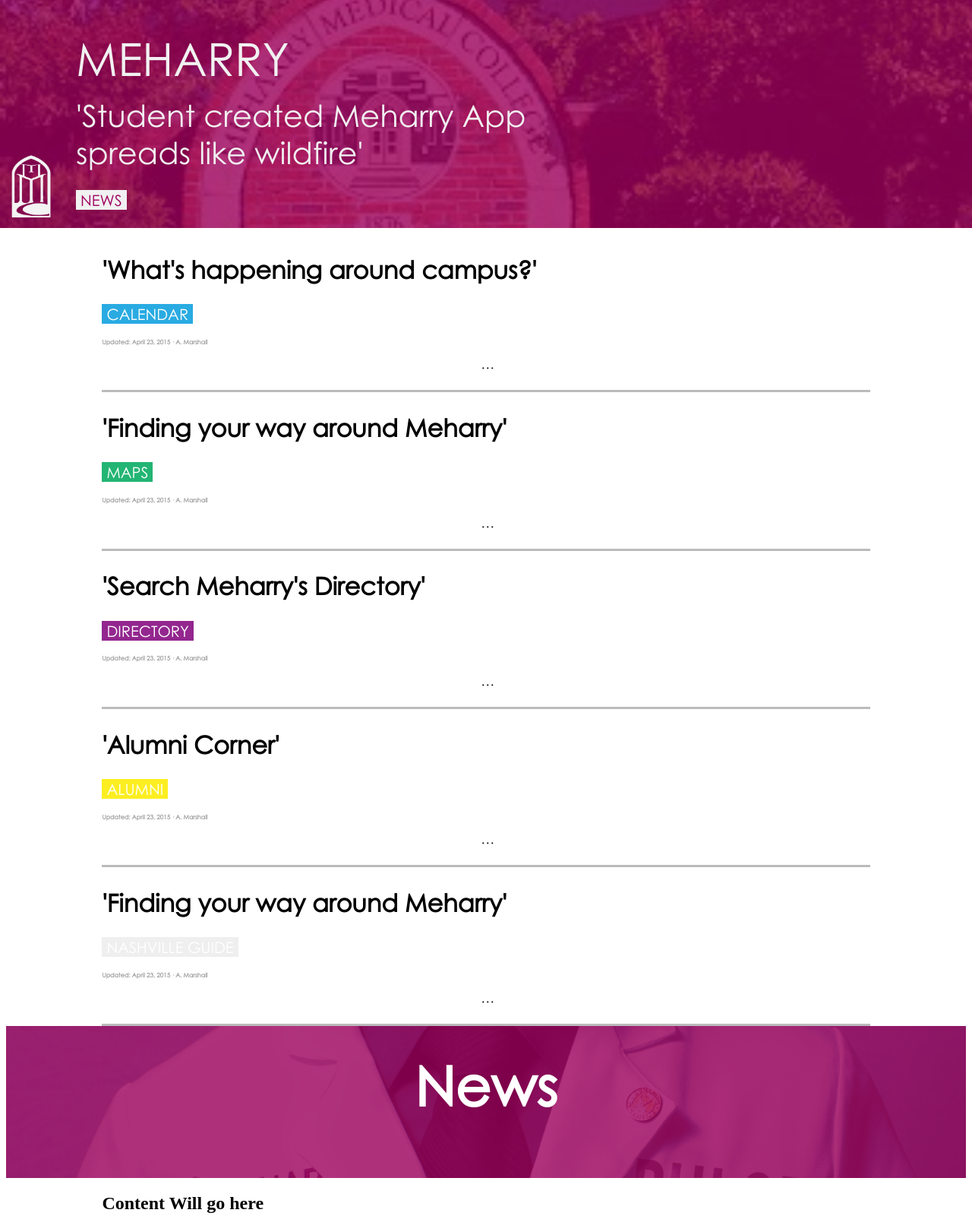
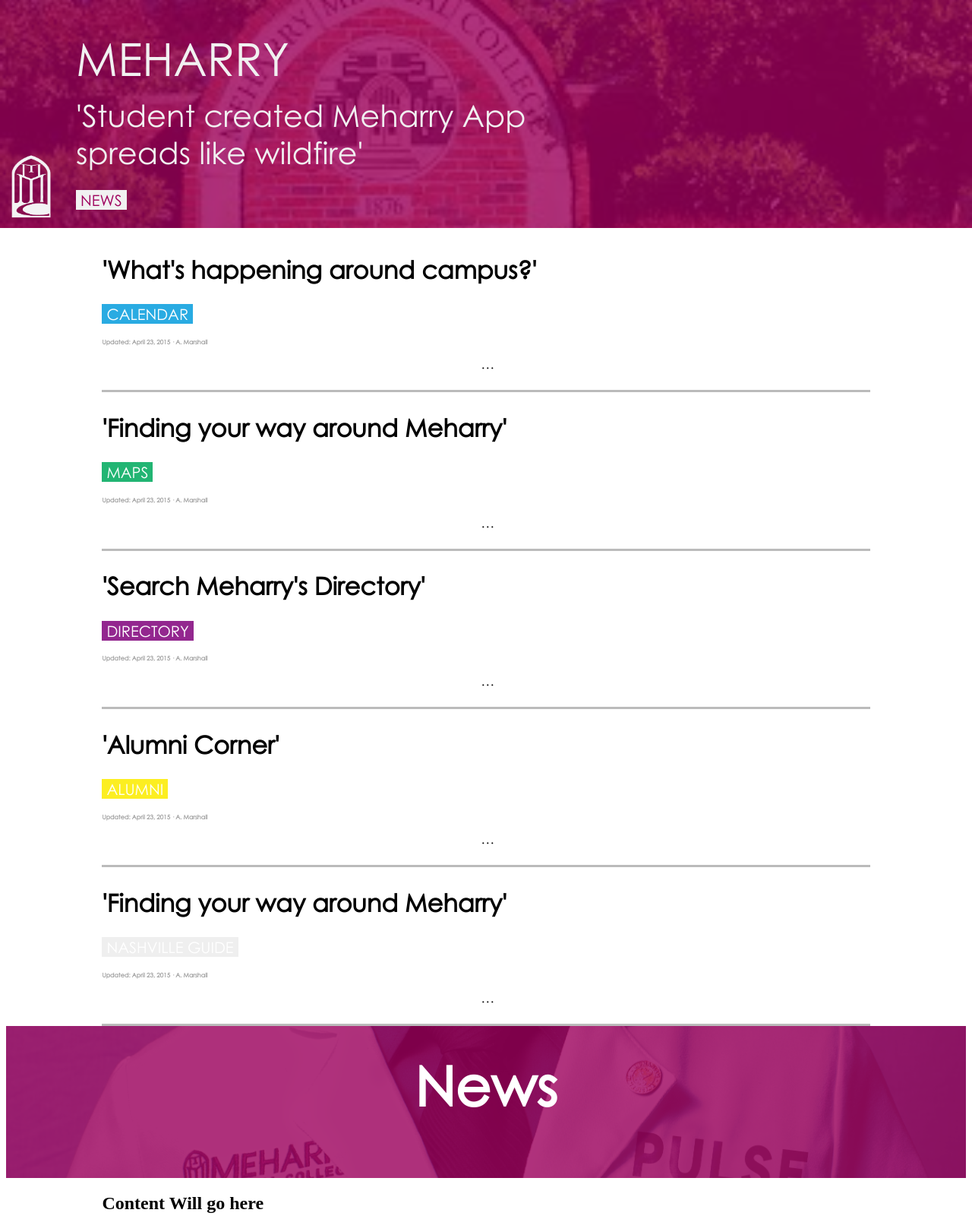
Before and after one commit to ariethekid/mmcapp, a plain HTML site: page index.html in a window 1280 px wide. Shown: the top 1600 px of the page at 76% size. Drawn offline with Linux system fonts and the light colour scheme.

Commit message:
changed styles

```diff
--- a/mmcapp.css
+++ b/mmcapp.css
@@ -120,7 +120,7 @@
 	height:200px;
 	background-repeat:no-repeat;
 	background-size:100%;
-	background-position:0px -100px;
+	background-position:0px;
 }
 div.color
 {
@@ -157,7 +157,7 @@
 	background-image:url(images/images.jpg);
 	background-repeat:no-repeat;
 	background-size:100%;
-	background-position:0px -100px;
+	background-position:0px;
 }
 
 header h1#logo {
```
